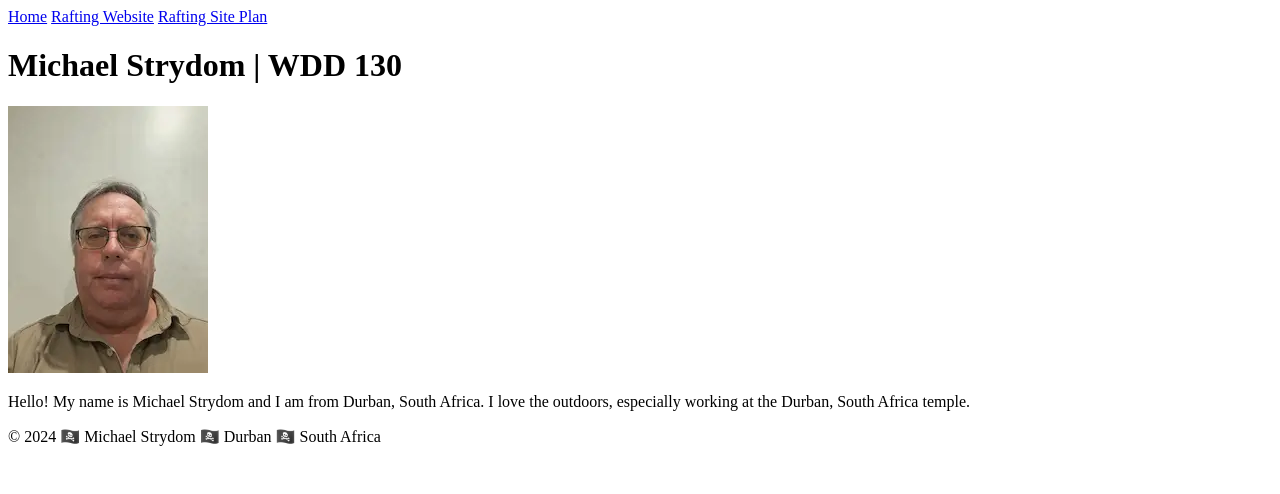
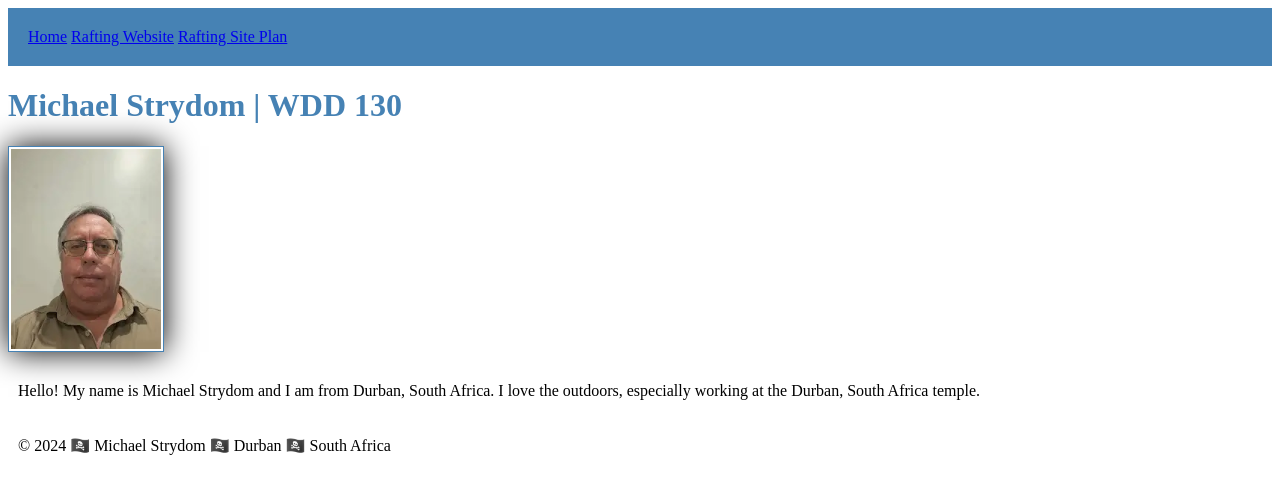
Before and after one commit to strydomgi21/wdd130, a plain HTML site: page index.html in a window 1280 px wide. Drawn offline with Linux system fonts and the light colour scheme.

Commit message:
New Message

```diff
--- a/index.html
+++ b/index.html
@@ -4,6 +4,7 @@
         <meta charset="utf-8">
         <meta name="viewport" content="width=device-width,initial-scale=1.0">
         <title>Michael Strydom | WDD 130</title>
+        <link rel="stylesheet" href="styles/styles.css">
     </head>
     <body>
         <header>
--- /dev/null
+++ b/styles/styles.css
@@ -0,0 +1,22 @@
+nav {
+    background-color: steelblue;
+    padding: 10px;
+}
+nav {
+    color: white;
+    display: block;
+    padding: 20px;
+}
+h1  {
+    color: steelblue;
+}
+img {
+    width: 150px;
+    height: auto;
+    border: 1px solid steelblue;
+    padding: 2px;
+    box-shadow: 0 0 30px;
+}
+p   {
+padding: 10px;
+}
```
